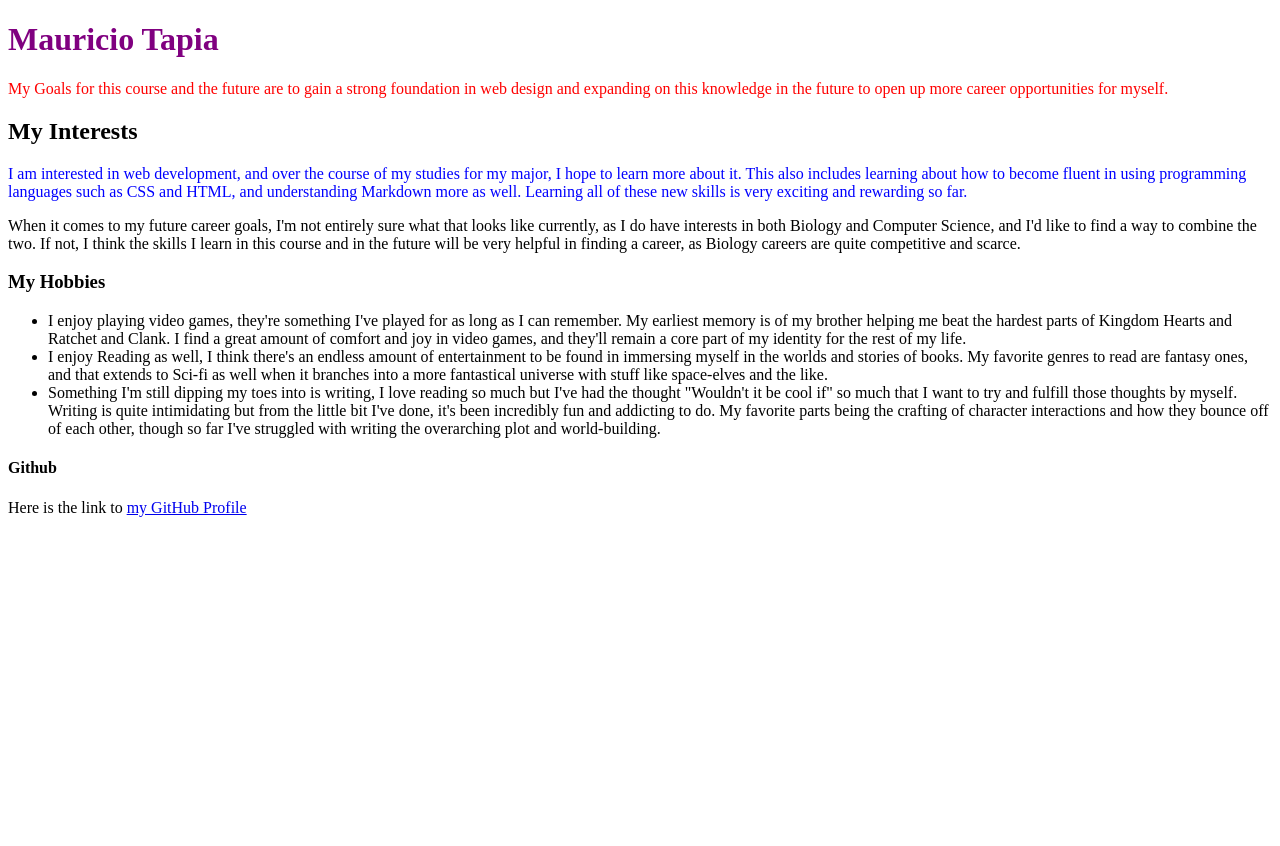
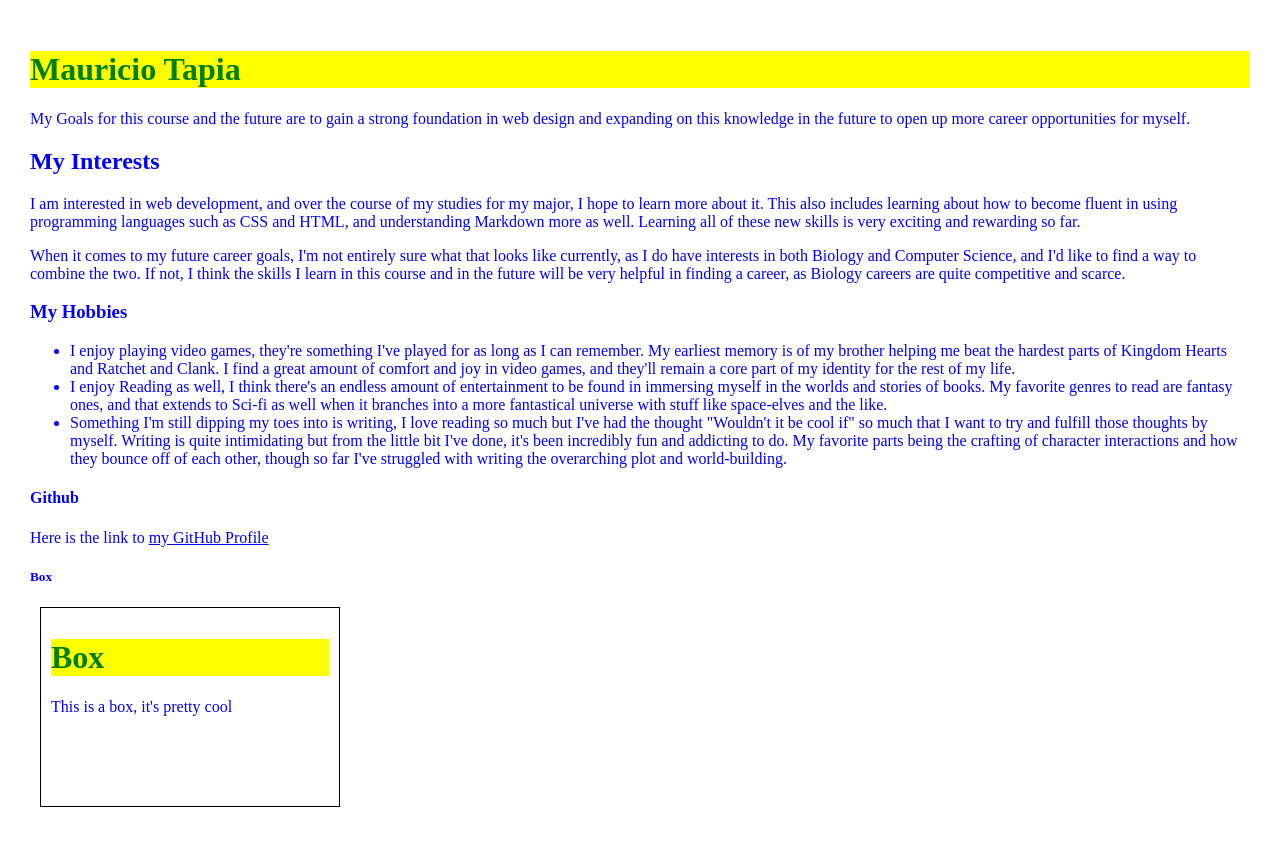
Before and after one commit to Matapia04/Course-Repository-for-CA-Fundamentals, a plain HTML site: page Project 01/index.html in a window 1280 px wide. Before the commit the page ends 800 px from the top, so only its background shows below. Drawn offline with Linux system fonts and the light colour scheme.

Commit message:
I hope this works

```diff
--- a/Project 01/index.html
+++ b/Project 01/index.html
@@ -4,16 +4,17 @@
         <meta charset="UTF-8">
         <meta name="viewport" content="width=device-width, initial-scale=1.0">
         <title> Mauricio Tapia's CMPA 3301 Page! </title>
+        <link rel="stylesheet" href="style.css">
     </head>
     <body>
         <header>
-            <h1 style="color:purple;"> Mauricio Tapia </h1>
-            <p style="color: red;"> My Goals for this course and the future are to gain a strong foundation in web design and expanding on this knowledge in the future to open up more career opportunities for myself.
+            <h1> Mauricio Tapia </h1>
+            <p> My Goals for this course and the future are to gain a strong foundation in web design and expanding on this knowledge in the future to open up more career opportunities for myself.
             </p>
         </header>
     <main>
         <h2> My Interests </h2>
-        <p style="color: blue;"> I am interested in web development, and over the course of my studies for my major, I hope to learn more about it.
+        <p> I am interested in web development, and over the course of my studies for my major, I hope to learn more about it.
             This also includes learning about how to become fluent in using programming languages such as CSS and HTML, and understanding Markdown more as well.
             Learning all of these new skills is very exciting and rewarding so far.
          </p>
@@ -33,6 +34,12 @@
         <h4> Github </h4>
         <p> Here is the link to <a href="https://github.com/Matapia04/Course-Repository-for-CA-Fundamentals"> my GitHub Profile </a>
         </p>
+        <h5> Box </h5>
+        <div class="box">
+            <h1> Box </h1>
+            <p> This is a box, it's pretty cool </p>
+            </div>
+
     </main>
    </body>
    </html>
--- /dev/null
+++ b/Project 01/style.css
@@ -0,0 +1,23 @@
+* {
+    box-sizing: border-box;
+}
+.box
+{
+    background-color: white;
+    border: 1px solid black;
+    margin: 10px;
+    padding: 10px;
+    width: 300px;
+    height: 200px;
+}
+h1 {
+    color: green;
+    background-color: yellow;
+    font-size: 32px;
+}
+body {
+    background-color: white;
+    color: blue;
+    margin: 15px;
+    padding: 15px;
+}
```
